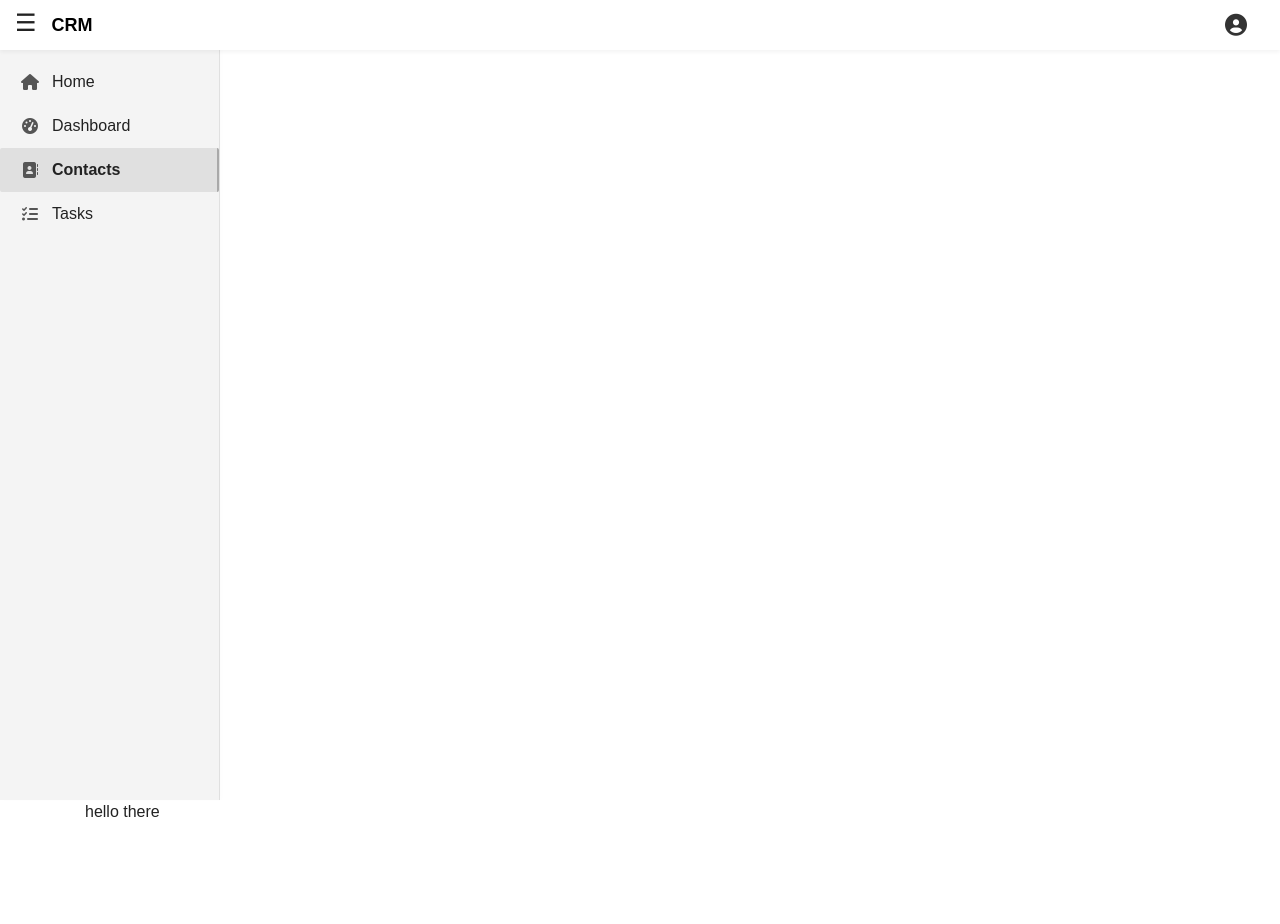
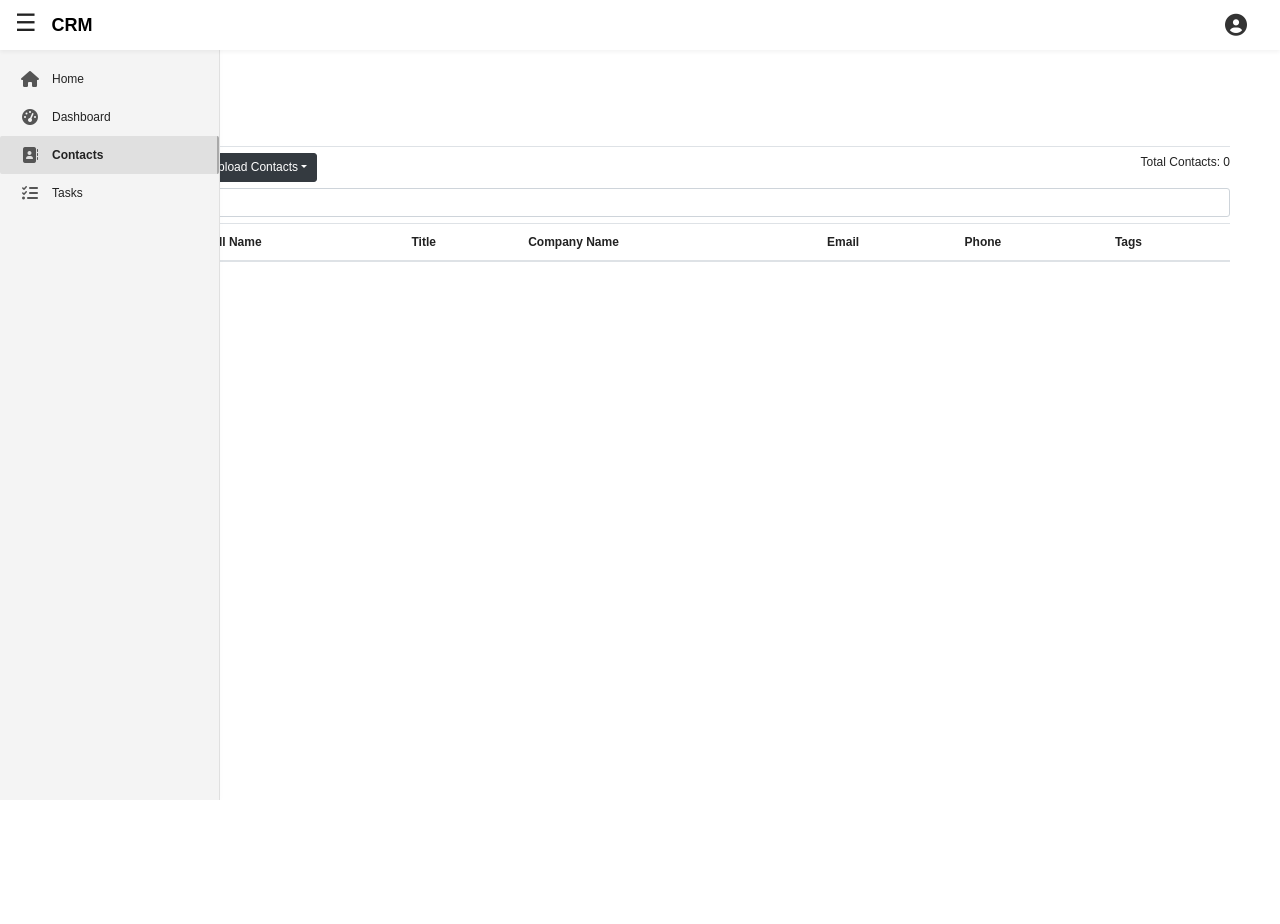
Before and after one commit to afnankhan232/Final_CRM, a Django app: page /app/contacts/ in a window 1280 px wide. After the commit the page ends 800 px from the top, so only its background shows below. Run offline with Django 5.2, Linux system fonts and the light colour scheme; a user stored in the database is signed in; data comes from the database, SQL or seed files in the repository; both versions use the stored data as it was after the commit; lists and menus that the app fills with data are empty; some libraries are stand-ins or nearby versions.

Commit message:
Updated Contacts

```diff
--- a/projectCRM/accounts/templates/accounts/base.html
+++ b/projectCRM/accounts/templates/accounts/base.html
@@ -25,7 +25,11 @@
 
                 <div class="collapse navbar-collapse" id="navbarToggle">
                     <div class="navbar-nav mr-auto">
-                        <a class="nav-item nav-link" href="{% url 'home' %}">Home</a>
+                        {% if user.is_authenticated %}
+                            <a class="nav-item nav-link" href="{% url 'dashboardHome' %}">Home</a>
+                        {% else %}
+                            <a class="nav-item nav-link" href="{% url 'home' %}">Home</a>
+                        {% endif %}
                         <a class="nav-item nav-link" href="#">About</a>
                     </div>
 
--- a/projectCRM/accounts/templates/accounts/home.html
+++ b/projectCRM/accounts/templates/accounts/home.html
@@ -16,11 +16,7 @@
             </p>
         </div>
     {% else %}
-        <div class="top-level">
-
-            <div class="side-bar">
-                This is the side bar
-            </div>
+        <div>
             <div class="content">
                 <h2>Use the CRM Software!</h2>
             </div>
--- a/projectCRM/client/admin.py
+++ b/projectCRM/client/admin.py
@@ -1,5 +1,9 @@
 from django.contrib import admin
 from .models import Client
+from .models import Project
+from .models import Contact
 
 # Register your models here.
 admin.site.register(Client)
+admin.site.register(Project)
+admin.site.register(Contact)
--- a/projectCRM/featuredApp/static/featuredApp/base.css
+++ b/projectCRM/featuredApp/static/featuredApp/base.css
@@ -1,5 +1,7 @@
 body,
 html {
+
+    font-size: 12px;
 
     margin: 0;
     padding: 0;
@@ -10,26 +12,34 @@ html {
     color: #222;
 }
 
+.container-defined {
+    padding-top: 20px;
+    padding-left: 50px;
+    padding-right: 50px;
+}
+
 .l-own {
     border: none;
     background: none;
     font: inherit;
-    color: #cbd5db;
+    padding: 0px;
+    margin: 0px;
+    color: indianred;
     cursor: pointer;
 }
 
 .l-own:hover {
-    color: #ffffff;
+    color: orangered;
 }
 
 .l-own:active {
     font-weight: 500;
 }
 
-.layout {
+/*.layout {
     display: flex;
     min-height: 100vh;
-}
+}*/
 
 .top-header {
 
--- a/projectCRM/featuredApp/templates/featuredApp/base.html
+++ b/projectCRM/featuredApp/templates/featuredApp/base.html
@@ -4,6 +4,7 @@
 <html lang="en">
 <head>
     <meta charset="UTF-8">
+    <title>My CRM</title>
 
     <!-- Bootstarp attached below -->
     <link rel="stylesheet" href="https://maxcdn.bootstrapcdn.com/bootstrap/4.0.0/css/bootstrap.min.css" integrity="sha384-Gn5384xqQ1aoWXA+058RXPxPg6fy4IWvTNh0E263XmFcJlSAwiGgFAW/dAiS6JXm" crossorigin="anonymous">
@@ -56,13 +57,14 @@
             </nav>
         </aside>
 
-        <main class="content">
+        <!-- <main class="content">
+            <h2>Contacts</h2>
             {% block content %}
             {% endblock %}
-        </main>
+        </main> -->
     </div>
 
-    <div class="container">
+    <div class="container-defined" style="margin-left: 60px; margin-top: 60px;">
         {% if messages %}
             {% for message in messages %}
                 <div class="alert alert-{{ message.tags }}"> {{ message }} </div>
--- a/projectCRM/featuredApp/templates/featuredApp/contacts.html
+++ b/projectCRM/featuredApp/templates/featuredApp/contacts.html
@@ -3,5 +3,58 @@
 {% load static %}
 
 {% block contentBody1 %}
-hello there
+	<h2 style="font-weight: bolder;">Contacts</h2>
+
+	<ul class="nav nav-tabs">
+	  <li class="nav-item"><a class="nav-link active" href="#">All</a></li>
+	  {% for project in projects %}
+	    <li class="nav-item"><a class="nav-link" href="#">{{ project.name }}</a></li>
+	  {% endfor %}
+	  <li class="nav-item"><a class="nav-link" href="#">+</a></li>
+	</ul>
+
+	<div class="d-flex justify-content-between my-2">
+	  <div>
+	    <button class="btn btn-primary">Add Contact</button>
+	    <div class="btn-group">
+	      <button class="btn btn-dark dropdown-toggle" data-bs-toggle="dropdown">Upload Contacts</button>
+	      <ul class="dropdown-menu">
+	        <li><a class="dropdown-item" href="#">From CSV</a></li>
+	        <li><a class="dropdown-item" href="#">From Excel</a></li>
+	      </ul>
+	    </div>
+	  </div>
+	  <div>Total Contacts: {{ total_contacts }}</div>
+	</div>
+
+	<input type="text" class="form-control my-2" placeholder="Search contacts...">
+
+	<table class="table">
+	  <thead>
+	    <tr>
+	      <th><input type="checkbox" /></th>
+	      <th>Full Name</th>
+	      <th>Title</th>
+	      <th>Company Name</th>
+	      <th>Email</th>
+	      <th>Phone</th>
+	      <th>Tags</th>
+	    </tr>
+	  </thead>
+	  <tbody>
+	    {% for contact in contacts %}
+	    <tr>
+	      <td><input type="checkbox" /></td>
+	      <td>{{ contact.full_name }}</td>
+	      <td>{{ contact.title }}</td>
+	      <td>{{ contact.company_name }}</td>
+	      <td>{{ contact.email }}</td>
+	      <td>{{ contact.phone }}</td>
+	      <td>{{ contact.tags }}</td>
+	    </tr>
+	    {% endfor %}
+	  </tbody>
+	</table>
+
+
 {% endblock contentBody1 %}
--- a/projectCRM/featuredApp/views.py
+++ b/projectCRM/featuredApp/views.py
@@ -1,6 +1,8 @@
 from django.shortcuts import render
 from django.http import HttpResponse
 from django.contrib.auth.decorators import login_required
+
+from client.models import Contact, Project
 
 @login_required
 def profile(request, *args, **kwargs):
@@ -20,4 +22,11 @@ def activities_view(request, *args, **kwargs):
 
 @login_required
 def contact_view(request, *args, **kwargs):
-    return render(request, 'featuredApp/contacts.html')
+    user = request.user
+    contacts = Contact.objects.filter(owner=user)
+    projects = Project.objects.filter(user=user)
+    return render(request, 'featuredApp/contacts.html', {
+        'contacts': contacts,
+        'projects': projects,
+        'total_contacts': contacts.count()
+    })
```
Also changed, not shown: projectCRM/client/models.py (+14 -0 lines), projectCRM/accounts/models.py (line endings or trailing spaces), projectCRM/client/migrations/0003_project_contact.py (added), projectCRM/db.sqlite3.
